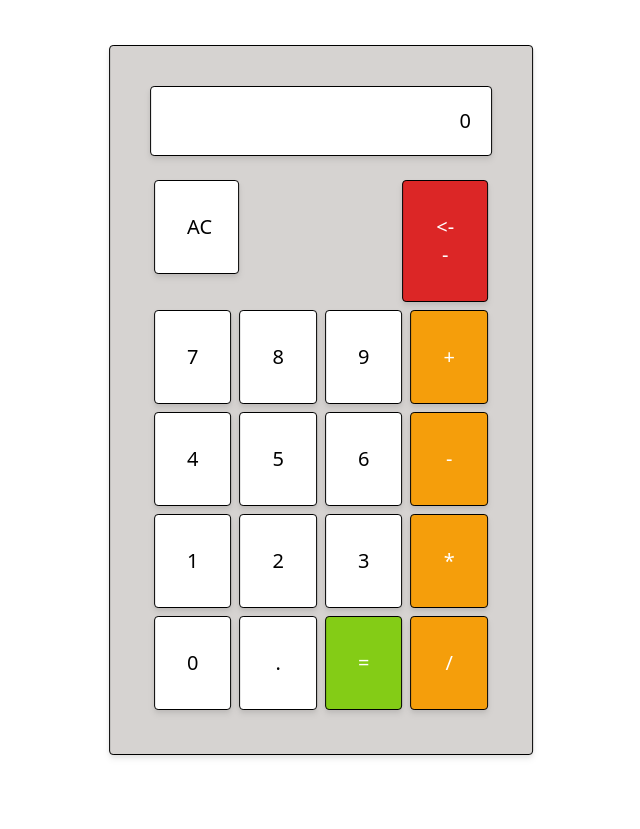
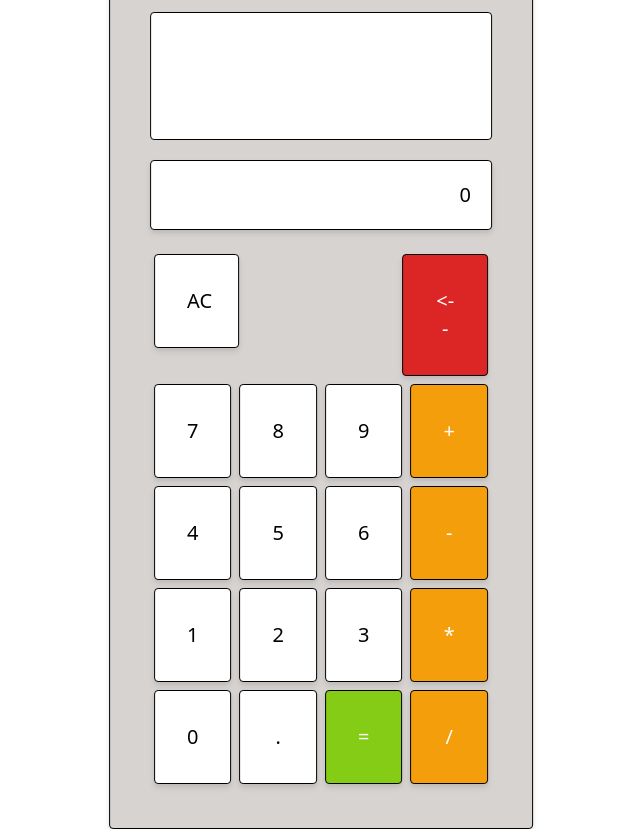
Before and after one commit to serparsev/calculator-Nuxt.js, a Nuxt app: page / in a window 1280 px wide. Shown: the whole page, without its empty margins (319-959 px from the left). Before the commit the page ends 800 px from the top, so only its background shows below. Built offline with nearby package versions, Linux system fonts and the light colour scheme.

Commit message:
Created LogScreen component

```diff
--- a/components/calculator/Index.vue
+++ b/components/calculator/Index.vue
@@ -1,10 +1,6 @@
 <template>
   <div class="calculator">
-    <div>
-      <div v-for="(log , index) in logs" :key="`log-${index}`">
-        {{ log }}
-      </div>
-    </div>
+    <LogScreen :logs="logs" />
 
     <input id="display" v-model="display" class="display" type="text" disabled>
 
@@ -25,6 +21,7 @@
 import { Component, Vue } from 'vue-property-decorator'
 
 import ButtonComponent from './Button.vue'
+import LogScreen from './LogScreen.vue'
 
 interface Button {
   id: string,
@@ -34,7 +31,8 @@ interface Button {
 
 @Component({
   components: {
-    ButtonComponent
+    ButtonComponent,
+    LogScreen
   }
 })
 
@@ -141,7 +139,8 @@ export default class Calculator extends Vue {
         this.operand = ''
 
         const logEntry = `${calc} = ${rounded}`
-        this.logs.push(logEntry)
+
+        this.addToLogs(logEntry)
 
         this.updateDisplay()
       } catch {
@@ -150,6 +149,14 @@ export default class Calculator extends Vue {
     } else {
       this.display = 'Math Err'
     }
+  }
+
+  // Method to keep only 4 logs
+  private addToLogs (log: string): void {
+    if (this.logs.length === 4) {
+      this.logs.shift() // Deletes the first log
+    }
+    this.logs.push(log)
   }
 
   private isValidString (string: string): boolean {
--- /dev/null
+++ b/components/calculator/LogScreen.vue
@@ -0,0 +1,30 @@
+<template>
+  <div class="screen">
+    <div v-for="(log , index) in logs.slice(0, 4)" :key="`log-${index}`" class="log">
+      {{ log }}
+    </div>
+  </div>
+</template>
+
+<script lang="ts">
+import { Component, Prop, Vue } from 'vue-property-decorator'
+
+@Component
+export default class LogScreen extends Vue {
+  @Prop({ type: Array, required: true }) logs: string[]
+}
+
+</script>
+
+<style lang="scss" scoped>
+.screen {
+  @apply w-full h-32 mb-5;
+  @apply text-xl text-right bg-white;
+  @apply rounded border border-black;
+  @apply flex flex-col justify-end
+}
+
+.log {
+  @apply basis-1/4
+}
+</style>
```
